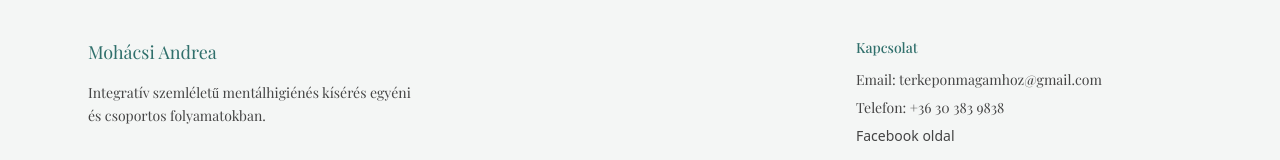
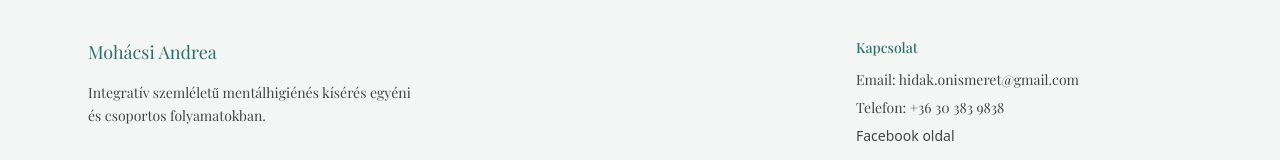
Before and after one commit to borikokeny/mohacsi-andrea, a React (Vite) app: page /contact in a window 1280 px wide. Shown: the part 1547-1707 px from the top of the page. Built offline with nearby package versions, Linux system fonts and the light colour scheme; a web font is replaced by a local one.

Commit message:
Adds changes to emails

```diff
--- a/src/components/Footer.tsx
+++ b/src/components/Footer.tsx
@@ -49,7 +49,7 @@ export default function Footer() {
           <p className="font-medium text-[#2f6f6b]">Kapcsolat</p>
 
           <ul className="space-y-2">
-            <li>Email: terkeponmagamhoz@gmail.com</li>
+            <li>Email: hidak.onismeret@gmail.com</li>
             <li>Telefon: +36 30 383 9838</li>
             <li>
               <a
--- a/src/pages/Contact.tsx
+++ b/src/pages/Contact.tsx
@@ -65,7 +65,7 @@ export default function Contact() {
             <h3 className="text-xl font-semibold mb-3">E-mail</h3>
 
             <a
-              href="mailto:terkeponmagamhoz@gmail.com"
+              href="mailto:hidak.onismeret@gmail.com"
               className="text-herodarkseablue hover:text-heromenta transition"
             >
               hidak.onismeret@gmail.com
```
